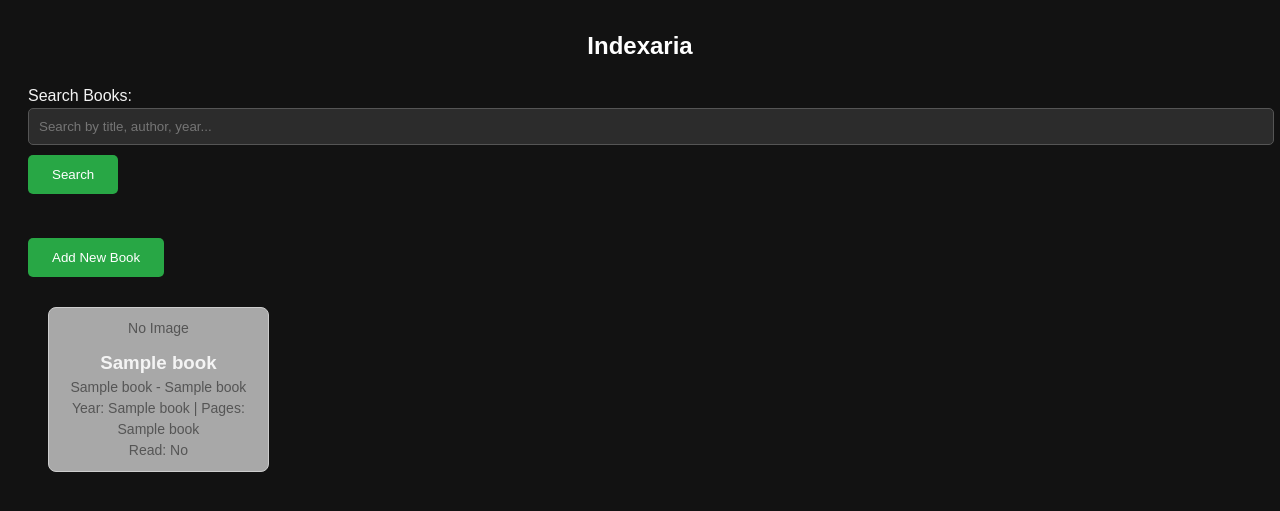
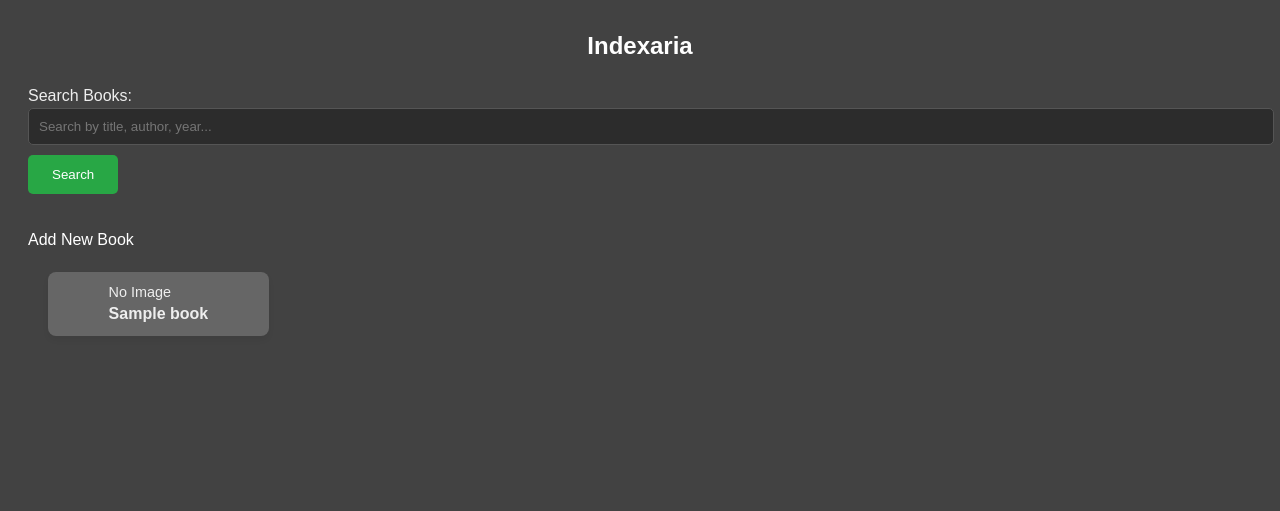
Before and after one commit to philcifone/libaraxia, a Flask app: template templates/index.html in a window 1280 px wide. Shown: the top 511 px of the page. Run offline with Flask 3, Linux system fonts and the light colour scheme; the template is opened without the code that fills it: most values are stand-ins (such as "Sample title", 1, 10 or a date in 2020).

Commit message:
css tile styling and other minor changes and bug fixes

```diff
--- a/static/styles.css
+++ b/static/styles.css
@@ -11,8 +11,8 @@ body {
     font-family: Arial, sans-serif;
     font-size: 16px;
     line-height: 1.5;
-    background-color: #121212;
-    color: #F4F4F4;
+    background-color: #424242;
+    color: #424242;
     padding: 20px;
 }
 
@@ -55,8 +55,8 @@ body {
     font-family: Arial, sans-serif;
     font-size: 16px;
     line-height: 1.5;
-    background-color: #121212;
-    color: #f4f4f4;
+    background-color: #424242;
+    color: #EEEEEE;
     padding: 20px;
 }
 
@@ -114,35 +114,72 @@ a:hover {
     /* Adjust layout and typography for smaller screens */
 }
 
-        /* Add styles for grid layout */
+/* Grid layout for the book tiles */
 .book-grid {
     display: grid;
     grid-template-columns: repeat(auto-fill, minmax(200px, 1fr));
     gap: 20px;
     padding: 20px;
 }
+
+/* Individual book tile */
 .book-tile {
-            border: 1px solid #ccc;
+    display: flex;
+    flex-direction: column;
+    justify-content: space-between;
+    align-items: center;
     padding: 10px;
     text-align: center;
-            background-color: #A8A8A8;
+    background-color: #666666; /* Light gray background */
+    border: 0px solid #ddd;
     border-radius: 8px;
+    box-shadow: 0 4px 6px rgba(0, 0, 0, 0.05);
     transition: transform 0.2s ease, box-shadow 0.2s ease;
+    overflow: hidden;
+    text-overflow: ellipsis;
 }
+
 .book-tile:hover {
     transform: translateY(-5px);
-            box-shadow: 0px 4px 12px rgba(0, 0, 0, 0.1);
+    box-shadow: 0px 6px 12px rgba(0, 0, 0, 0.1);
 }
+
+/* Image styling */
 .book-tile img {
     width: 100%;
-            max-height: 200px;
-            object-fit: cover;
-            border-radius: 8px;
+    height: 250px; /* Fixed height to maintain consistency */
+    object-fit: contain; /* Ensures the full image is visible without cropping */
+    border-radius: 6px;
+    background-color: #fff; /* Adds contrast for images with transparency */
+    margin-bottom: 10px;
 }
+
+/* Title styling with single-line ellipsis */
 .book-tile h3 {
-            margin-top: 10px;
+    font-size: 1em;
+    font-weight: bold;
+    color: #EEEEEE;
+    margin: 0; /* Space below the title */
+    text-align: left; /* Aligns text to center horizontally */
+    white-space: nowrap; /* Prevents wrapping */
+    overflow: hidden; /* Hides the overflowed text */
+    text-overflow: ellipsis; /* Adds an ellipsis at the end */
+    max-width: 100%; /* Ensures the text stays within its container */
+    box-sizing: border-box;
+    padding 0 5px,
 }
+
+
+/* Text description with multiline ellipsis */
 .book-tile p {
-            font-size: 14px;
-            color: #555;
+    font-size: 0.9em;
+    color: #EEEEEE;
+    line-height: 1.4;
+    overflow: hidden;
+    display: -webkit-box;
+    -webkit-line-clamp: 3; /* Limits to 3 lines */
+    -webkit-box-orient: vertical;
+    text-overflow: ellipsis;
+    margin: 0;
+    text-align: left;
 }
--- a/templates/index.html
+++ b/templates/index.html
@@ -5,7 +5,7 @@
     <link rel="stylesheet" href="{{ url_for('static', filename='styles.css') }}">
 </head>
 <body>
-    <h1>Indexaria</h1>
+	<h1><a href="/" style="color: white">Indexaria</a></h1>
 
     <!-- Add a search form above or below the book list -->
     <form method="GET" action="{{ url_for('search') }}">
@@ -14,7 +14,7 @@
         <button type="submit">Search</button>
     </form>
     <br>
-    <button href="/add">Add New Book</button>
+    <a href="/add" style="color: white">Add New Book</a>
 
     <!-- Grid for displaying books -->
     <div class="book-grid">
@@ -29,9 +29,9 @@
                         <p>No Image</p>
                     {% endif %}
                     <h3>{{ book[1] }}</h3> <!-- Book Title -->
-                    <p>{{ book[2] }} - {{ book[3] }}</p> <!-- Author and Publisher -->
-                    <p>Year: {{ book[4] }} | Pages: {{ book[5] }}</p>
-                    <p>Read: {{ "Yes" if book[7] else "No" }}</p> <!-- Read Status -->
+		    <!-- <p>{{ book[2] }} - {{ book[3] }}</p> <!-- Author and Publisher -->
+		    <!-- <p>Year: {{ book[4] }} | Pages: {{ book[5] }}</p>-->
+		    <!-- <p>Read: {{ "Yes" if book[7] else "No" }}</p> <!-- Read Status -->
                 </div>
             </a>
         </div>
```
Also changed, not shown: templates/book_detail.html (+6 -3 lines), README.md. Lines whose indentation alone changed are shown as unchanged.
